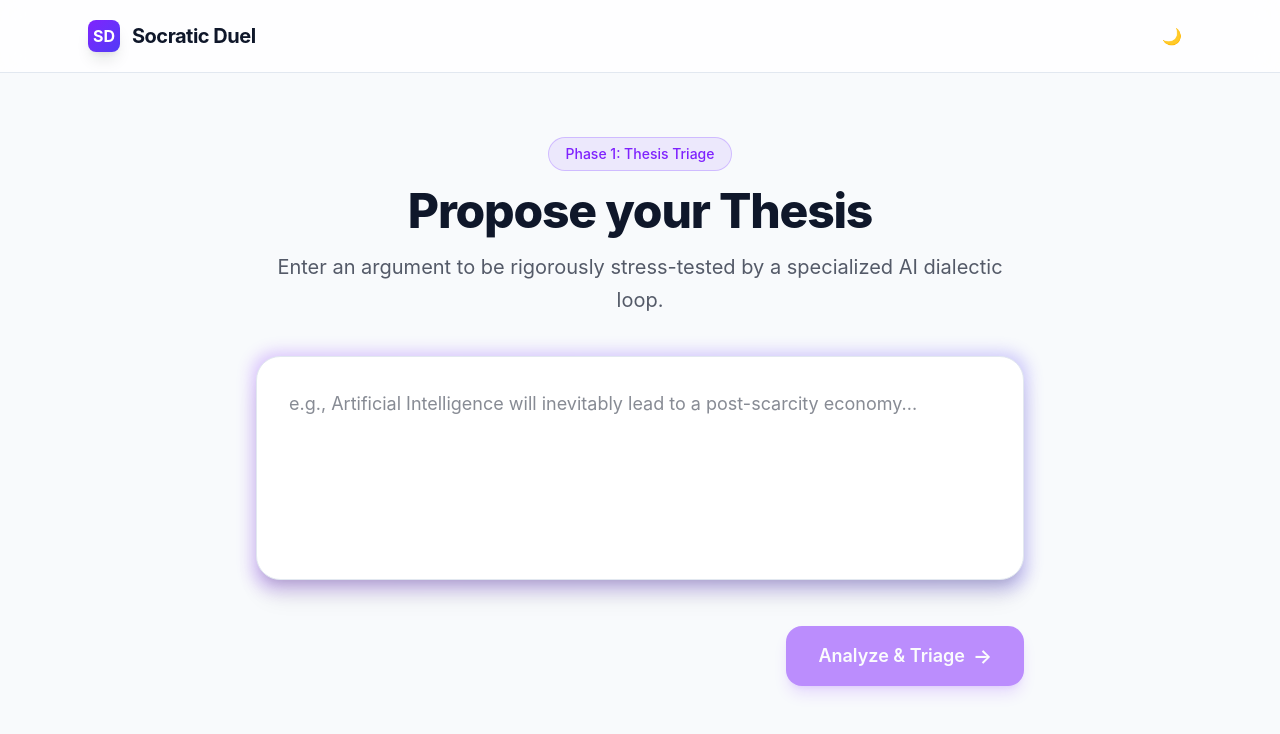
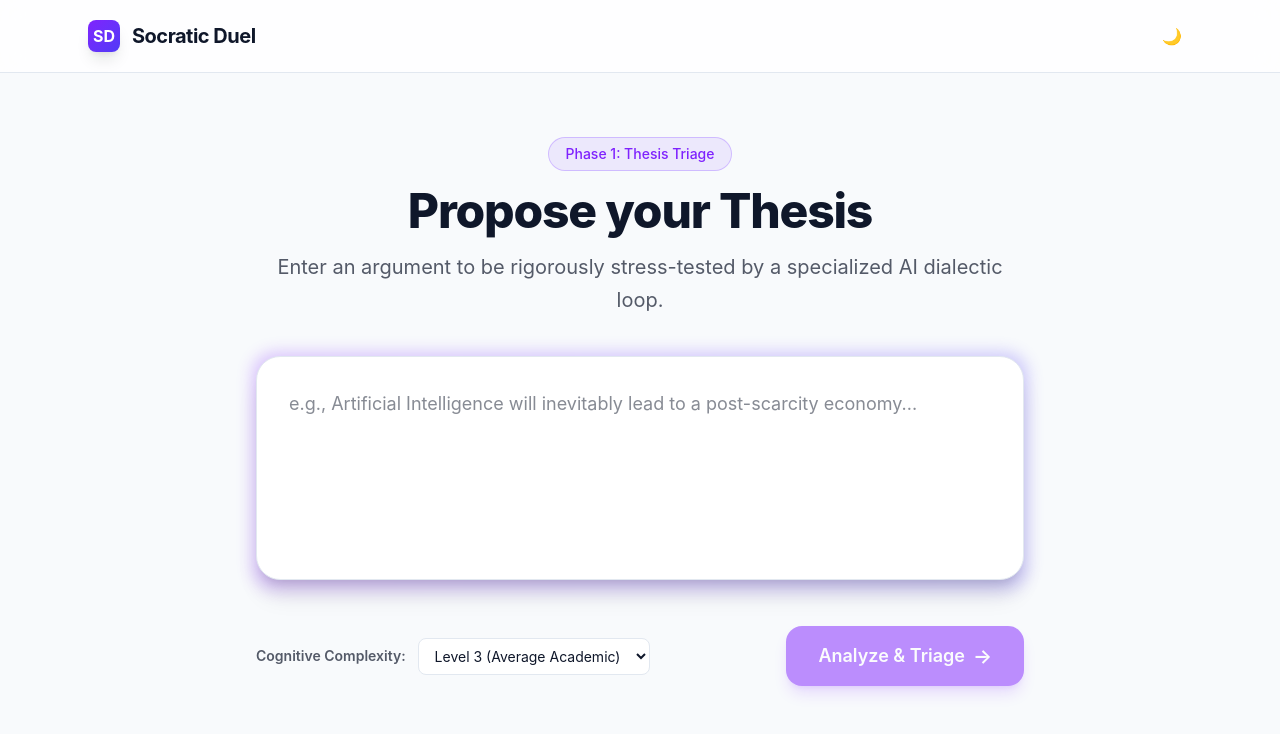
Before and after one commit to ears/socratic-duel, a React (Vite) app in the folder frontend/: page / in a window 1280 px wide. Shown: the top 734 px of the page. Built offline with nearby package versions, Linux system fonts and the light colour scheme.

Commit message:
feat: implement target audience selector and dynamically adjust agent communication style

```diff
--- a/frontend/src/App.jsx
+++ b/frontend/src/App.jsx
@@ -16,6 +16,7 @@ const LENSES = [
 function App() {
   const [theme, setTheme] = useState('light');
   const [thesis, setThesis] = useState('');
+  const [targetAudience, setTargetAudience] = useState('Level 3 (Average Academic)');
   const [phase, setPhase] = useState('input'); // input -> triage_loading -> triage -> debate
   const [selectedLensIndex, setSelectedLensIndex] = useState(null);
   const [sessionId, setSessionId] = useState(() => Math.random().toString(36).substring(7));
@@ -43,7 +44,8 @@ function App() {
     let localContent = "";
 
     // Call backend to trigger Phase 1 Triage
-    const es = new EventSource(`/api/chat?session_id=${sessionId}&message=${encodeURIComponent(thesis)}`);
+    const payload = `[Target Audience: ${targetAudience}]\n\n${thesis}`;
+    const es = new EventSource(`/api/chat?session_id=${sessionId}&message=${encodeURIComponent(payload)}`);
     eventSourceRef.current = es;
 
     es.onmessage = (event) => {
@@ -158,7 +160,20 @@ function App() {
               />
             </div>
 
-            <div className="flex justify-end">
+            <div className="flex flex-col sm:flex-row justify-between items-center gap-4">
+              <div className="flex items-center gap-3 w-full sm:w-auto">
+                <label className="text-sm font-semibold opacity-70 whitespace-nowrap">Cognitive Complexity:</label>
+                <select
+                  className="bg-[var(--card-bg)] border border-[var(--border-color)] rounded-lg px-3 py-2 text-sm focus:outline-none focus:ring-2 focus:ring-violet-500 flex-grow"
+                  value={targetAudience}
+                  onChange={(e) => setTargetAudience(e.target.value)}
+                >
+                  <option value="Level 1 (15-year old)">Level 1 (15-year old)</option>
+                  <option value="Level 2 (Average Adult)">Level 2 (Average Adult)</option>
+                  <option value="Level 3 (Average Academic)">Level 3 (Average Academic)</option>
+                  <option value="Level 4 (PhD-Level)">Level 4 (PhD-Level)</option>
+                </select>
+              </div>
               <button
                 onClick={analyzeTriage}
                 disabled={!thesis.trim()}
```
Also changed, not shown: 2 other files (tests, documents, lock files or other folders).
